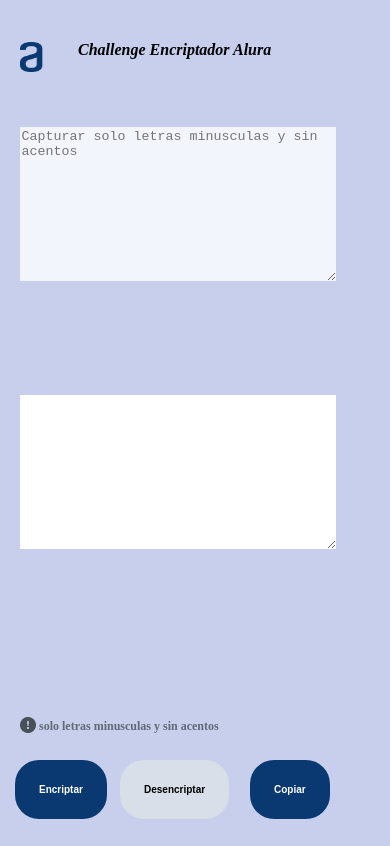
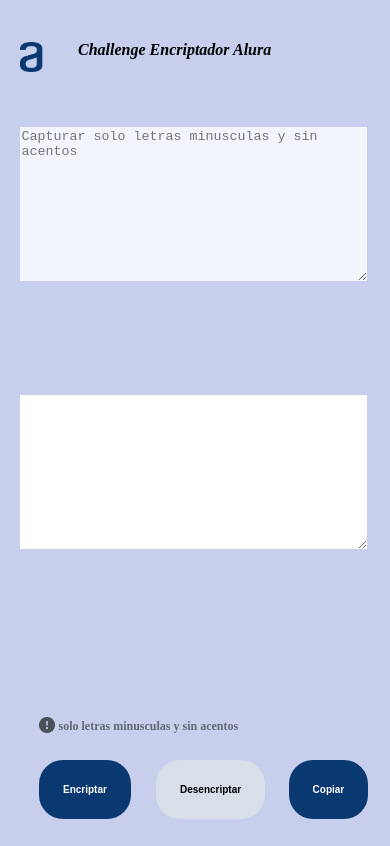
Before and after one commit to BennyIbarria/FrontEndEncriptadorAlura, a plain HTML site: page Encriptador.html in a window 390 px wide. Shown: the top 846 px of the page. Drawn offline with Linux system fonts and the light colour scheme; files whose address does not match are found by name.

Commit message:
cssResponsivo

```diff
--- a/stiloCss.css
+++ b/stiloCss.css
@@ -233,7 +233,7 @@ footer{
     position: absolute;
     left: 5%;
     top: 45%;
-    width: 80%;
+    width: 88%;
     height: 150px;
     margin-top: 15px;
     }
@@ -241,41 +241,42 @@ footer{
         position: absolute;
         top: 15%;
         left: 5%;
-        width: 80%;
+        width: 88%;
         height: 150px;
     }#msgminusculas{
         top: 85%;
+        left: 15%;
 
     }#signoExclamacion{
         top: 85%;
-        left: 20px;
+        left: 10%;
     }
     .botonCopiar{
         width: min-content;
         height: min-content;
         top: 90%;
-        left: 250px;
+        left: 74%;
         font-size: 10px;
     }
     .botonDesencriptar{
         width: min-content;
         height: min-content;
         top: 90%;
-        left: 120px;
+        left: 40%;
         font-size: 10px;
-        text-align: center;
+
     }
     .botonEncriptar{
         width: min-content;
         height: min-content;
         top: 90%;
-        left: 15px;
+        left: 10%;
         font-size: 10px;
     }
     .rodapie{
         position: absolute;
         top: 100%;
-        left: 10%;
+        left: 20%;
 
     }
 }
```
